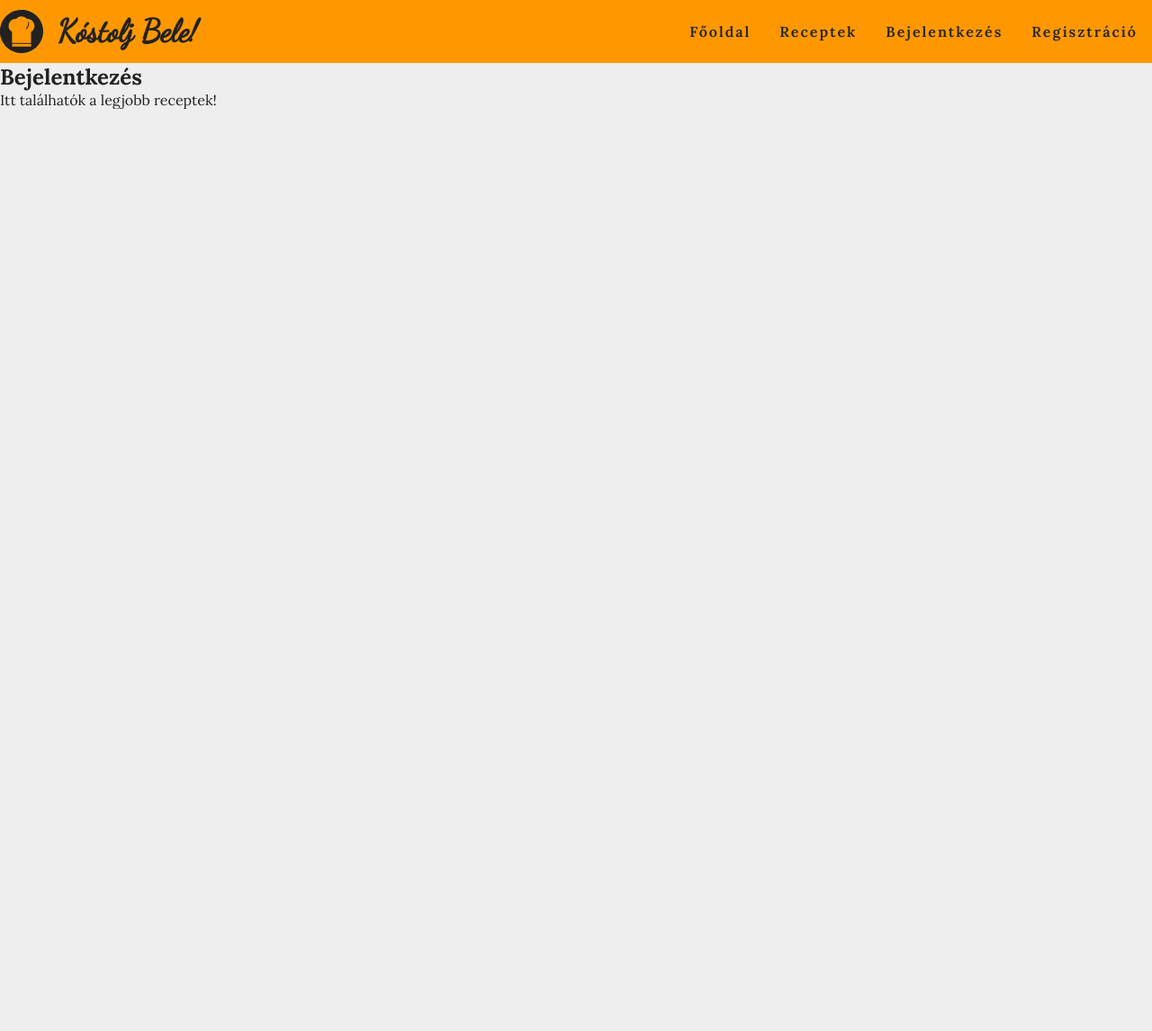
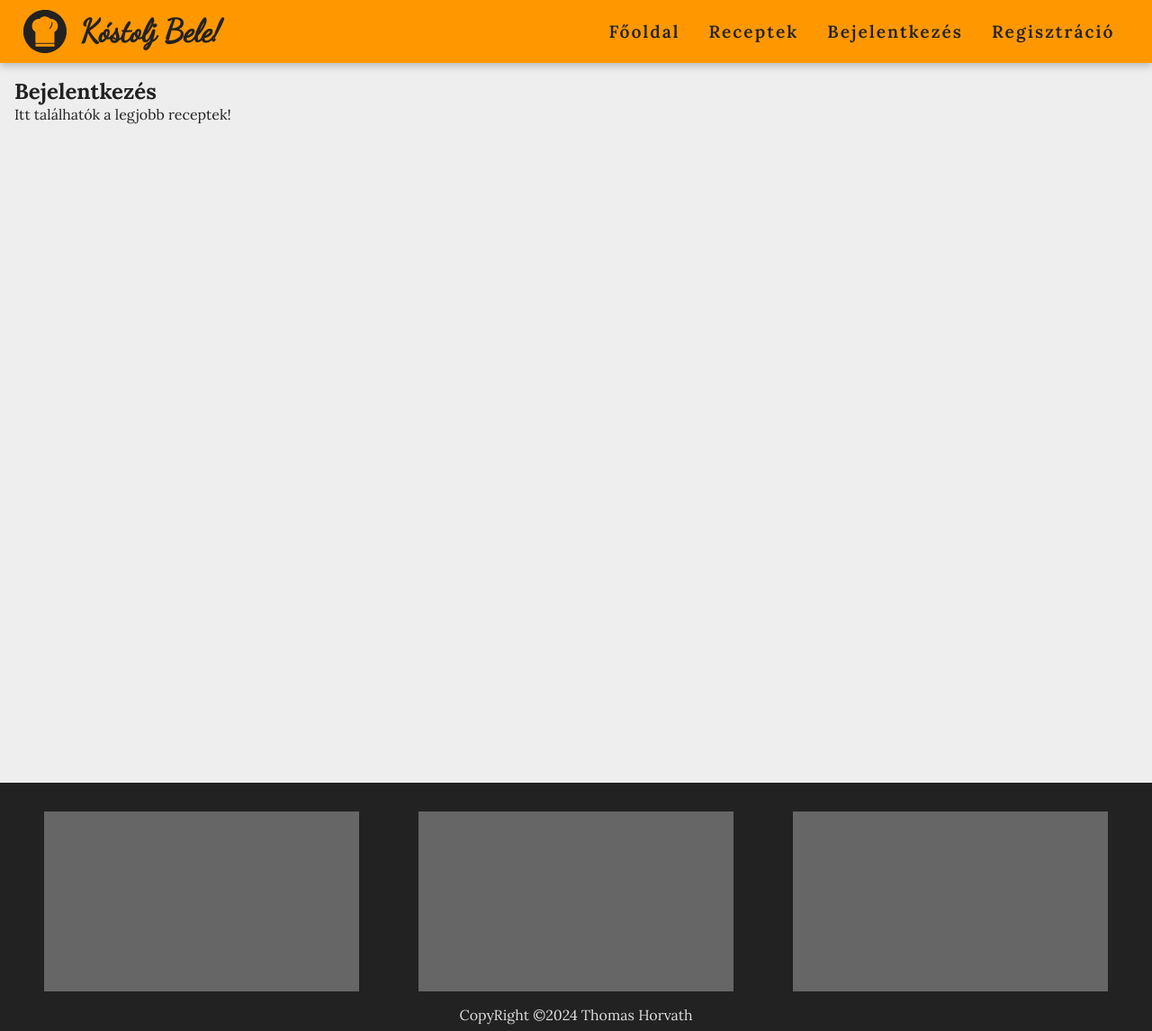
Before and after one commit to Thomas-Horvath/kostolj-bele, a Next.js app: page /pages/login in a window 1280 px wide. Shown: the whole page at 90% size. Before the commit the page ends 800 px from the top, so only its background shows below. Built offline with nearby package versions, Linux system fonts and the light colour scheme.

Commit message:
hamburger menu

```diff
--- /dev/null
+++ b/app/components/Footer.tsx
@@ -0,0 +1,21 @@
+import React from 'react';
+import styles from '@styles/footer.module.scss';
+
+const Footer = () => {
+    return (
+        <div className={styles.footer}>
+            <div className={styles.content_wrapper}>
+
+                <div className={styles.social}></div>
+                <div className={styles.links}></div>
+                <div className={styles.contact}></div>
+
+            </div>
+            <div className={styles.copyright}>
+                <p>CopyRight &copy;2024 Thomas Horvath</p>
+            </div>
+        </div>
+    )
+}
+
+export default Footer
--- a/app/components/Header.tsx
+++ b/app/components/Header.tsx
@@ -1,14 +1,26 @@
-import React from 'react';
+"use client"
+
+import React, { useState } from 'react';
 import Link from 'next/link';
 import styles from '@styles/header.module.scss';
 import Image from 'next/image';
+import { RiMenu5Line } from "react-icons/ri";
+import { IoCloseCircleOutline } from "react-icons/io5";
+// import { headers } from 'next/headers';
 
 const Header: React.FC = () => {
+    const [isOpen, setIsOpen] = useState(false);
+
+
+    const toggleMenu = () => {
+        setIsOpen(!isOpen);
+    };
+
     return (
         <header className={styles.header}>
             {/* <h1>Recept Gyűjtemény</h1> */}
             <div className={styles.header_wrapper}>
-                <Link href='/' className={styles.logo_group}>
+                <Link href='/' className={styles.logo_group} onClick={() => setIsOpen(false)}>
                     <Image
                         className={styles.logo}
                         src="/logo.svg"  // Kép útvonala a public mappában
@@ -18,12 +30,17 @@ const Header: React.FC = () => {
                     />
                     <span className={styles.span}>Kóstolj Bele!</span>
                 </Link>
-                <nav>
-                    <Link href="/">Főoldal</Link>
-                    <Link href="/pages/recipes">Receptek</Link>
-                    <Link href="/pages/login">Bejelentkezés</Link>
-                    <Link href="/pages/register">Regisztráció</Link>
+                <nav className={`${styles.nav} ${isOpen ? styles.open : ""}`}>
+                    <Link href="/" onClick={() => setIsOpen(false)}>Főoldal</Link>
+                    <Link href="/pages/recipes" onClick={() => setIsOpen(false)}>Receptek</Link>
+                    <Link href="/pages/login" onClick={() => setIsOpen(false)}>Bejelentkezés</Link>
+                    <Link href="/pages/register" onClick={() => setIsOpen(false)}>Regisztráció</Link>
                 </nav>
+                {isOpen ?
+                    <IoCloseCircleOutline className={styles.hamburger_icon} onClick={toggleMenu}/>
+                    :
+                    <RiMenu5Line className={styles.hamburger_icon} onClick={toggleMenu} />
+                }
             </div>
         </header>
     );
--- a/app/layout.tsx
+++ b/app/layout.tsx
@@ -2,6 +2,7 @@ import type { Metadata } from "next";
 import "./styles/globals.scss";
 import Header from "@components/Header";
 import localFont from "next/font/local";
+import Footer from "@components/Footer";
 
 
 
@@ -34,7 +35,8 @@ export default function RootLayout({
     <html lang="hu" className={`${loraFont.variable} ${dancingFont.variable}`}>
       <body>
         <Header />
-        <main> {children}</main>
+        <main> {children} </main>
+        <Footer />
       </body>
     </html>
   );
--- a/app/pages/login/page.tsx
+++ b/app/pages/login/page.tsx
@@ -1,7 +1,7 @@
 
 const Login = () => {
     return (
-      <div>
+      <div className={`section`}>
         <h2>Bejelentkezés</h2>
         <p>Itt találhatók a legjobb receptek!</p>
       </div>
--- a/app/pages/recipes/page.tsx
+++ b/app/pages/recipes/page.tsx
@@ -1,7 +1,7 @@
 
 const Recipes = () => {
     return (
-      <div>
+      <div className={`section`}>
         <h2>Receptek</h2>
         <p>Itt találhatók a legjobb receptek!</p>
 
--- a/app/pages/register/page.tsx
+++ b/app/pages/register/page.tsx
@@ -1,7 +1,7 @@
 
 const Register = () => {
     return (
-      <div>
+      <div className={`section`}>
         <h2>Regisztrációk</h2>
         <p>Itt találhatók a legjobb receptek!</p>
       </div>
--- /dev/null
+++ b/app/styles/footer.module.scss
@@ -0,0 +1,31 @@
+@import './variables';
+
+.footer {
+    display: flex;
+    flex-direction: column;
+    justify-content: space-between;
+    align-items: center;
+    min-height: 30vh;
+    width: 100%;
+    background: $text;
+    color: $white-smoke;
+    padding: 1rem 1rem .5rem 1rem;
+
+    .content_wrapper {
+        display: flex;
+        max-width: 1400px;
+        width: 100%;
+        justify-content: space-around;
+        flex-wrap: wrap;
+        gap: 2rem;
+        padding: 1rem;
+
+        & div {
+            display: flex;
+            height: 200px;
+            width: 100%;
+            max-width: 350px;
+            background: #666;
+        }
+    }
+}
--- a/app/styles/globals.scss
+++ b/app/styles/globals.scss
@@ -13,7 +13,8 @@ body {
   background: $bg;
   font-family: $font-lora, Arial, Helvetica, sans-serif;
   padding-top: 4.4rem;
-
+  overflow: hidden;
+min-width: 350px;
 }
 
 * {
@@ -26,3 +27,14 @@ a {
   color: inherit;
   text-decoration: none;
 }
+
+a , .hamburger_icon {
+  -webkit-tap-highlight-color: transparent;
+}
+
+.section {
+  min-height: 100vh;
+  max-width: 1400px;
+  margin: 0 auto;
+  padding: 1rem;
+}
--- a/app/styles/header.module.scss
+++ b/app/styles/header.module.scss
@@ -9,6 +9,7 @@
     color: $text;
     height: 4.4rem;
     z-index: 1000;
+    box-shadow: 0 4px 8px rgba(0, 0, 0,0.2);
 
 
     .header_wrapper {
@@ -18,6 +19,7 @@
         max-width: 1400px;
         margin: 0 auto;
         height: 100%;
+        padding: 0 1.6rem;
 
         .logo_group {
             padding: .7rem 0;
@@ -30,44 +32,111 @@
 
 
             .logo {
-                width: 3rem;
-                height: 3rem;
+                width: 2rem;
+                height: 2rem;
             }
 
             span {
                 font: {
-                    size: 2.2rem;
+                    size: 1.7rem;
                     weight: bold;
                     family: $font-dancing;
                 }
+            }
+        }
 
 
 
+        // nav menu
+        .nav {
+            max-height: 0; //* !!! nullázzuk a magaságát!
+            overflow: hidden;
+            display: flex;
+            flex-direction: column;
+            align-items: center;
+            position: absolute;
+            right: 0;
+            left: 0;
+            top: 4.4rem;
+            background-color: $orange;
+            border-top: 2px solid $text;
+            opacity: 0;
+            visibility: hidden;
 
+            &.open {
+                max-height: 300px; //* hoozáadjuk a magasságot
+                transition: max-height 0.8s ease, opacity .3s ease;
+                visibility: visible;
+                opacity: 1;
             }
-        }
-
-        nav {
-            height: 100%;
-            display: flex;
-            align-items: center;
-
 
             a {
                 display: flex;
                 align-items: center;
-                height: 100%;
+                width: 100%;
                 padding: 1rem;
                 color: $text;
                 text-decoration: none;
+                font-size: 1.2rem;
                 font-weight: 600;
                 letter-spacing: .125rem;
+                border-bottom: 1px solid lighten($text, 40%);
+                background-color: $orange;
+            }
+        }
 
-                &:hover {
-                    text-decoration: underline;
+
+        .hamburger_icon {
+            font-size: 2.4rem;
+            cursor: pointer;
+        }
+    }
+
+}
+
+@media (min-width: 992px) {
+    .header {
+
+        .hamburger_icon {
+            display: none;
+        }
+
+        .header_wrapper {
+            .logo_group {
+                .logo {
+                    width: 3rem;
+                    height: 3rem;
+                }
+
+                span {
+                    font: {
+                        size: 2.2rem;
+                        weight: bold;
+                        family: $font-dancing;
+                    }
+                }
+            }
+
+            .nav {
+                padding: 0;
+                max-height: 100%;
+                height: 100%;
+                position: static;
+                flex-direction: row;
+                opacity: 1;
+                transition: none;
+                visibility: visible;
+                border: none;
+
+
+                a {
+                    border: none;
+                    height: 100%;
+                    &:hover {
+                        background-color: darken($orange, 10%);
+                    }
                 }
             }
         }
     }
-
 }
--- a/app/styles/variables.scss
+++ b/app/styles/variables.scss
@@ -1,3 +1,19 @@
+/* @link https://utopia.fyi/type/calculator?c=320,18,1.2,1240,20,1.25,5,2,&s=0.75|0.5|0.25,1.5|2|3|4|6,s-l&g=s,l,xl,12 */
+
+
+$step--2: clamp(0.7813rem, 0.7747rem + 0.0326vw, 0.8rem);
+$step--1: clamp(0.9375rem, 0.9158rem + 0.1087vw, 1rem);
+$step-0: clamp(1.125rem, 1.0815rem + 0.2174vw, 1.25rem);
+$step-1: clamp(1.35rem, 1.2761rem + 0.3696vw, 1.5625rem);
+$step-2: clamp(1.62rem, 1.5041rem + 0.5793vw, 1.9531rem);
+$step-3: clamp(1.944rem, 1.771rem + 0.8651vw, 2.4414rem);
+$step-4: clamp(2.3328rem, 2.0827rem + 1.2504vw, 3.0518rem);
+$step-5: clamp(2.7994rem, 2.4462rem + 1.7658vw, 3.8147rem);
+$step-6: clamp(3.3592rem, 2.8691rem + 2.4507vw, 4.7684rem);
+$step-7: clamp(4.0311rem, 3.36rem + 3.3555vw, 5.9605rem);
+$step-8: clamp(4.8373rem, 3.9283rem + 4.5448vw, 7.4506rem);
+
+
 $main-green: #4CAF50;
 $dark-green: #388E3C;
 $orange: #FF9800;
--- a/package.json
+++ b/package.json
@@ -15,6 +15,7 @@
     "next": "14.2.15",
     "react": "^18",
     "react-dom": "^18",
+    "react-icons": "^5.3.0",
     "sass": "^1.79.4",
     "sqlite3": "^5.1.7"
   },
```
Also changed, not shown: app/styles/home.module.scss (+14 -2 lines), 1 other file (tests, documents, lock files or other folders).
